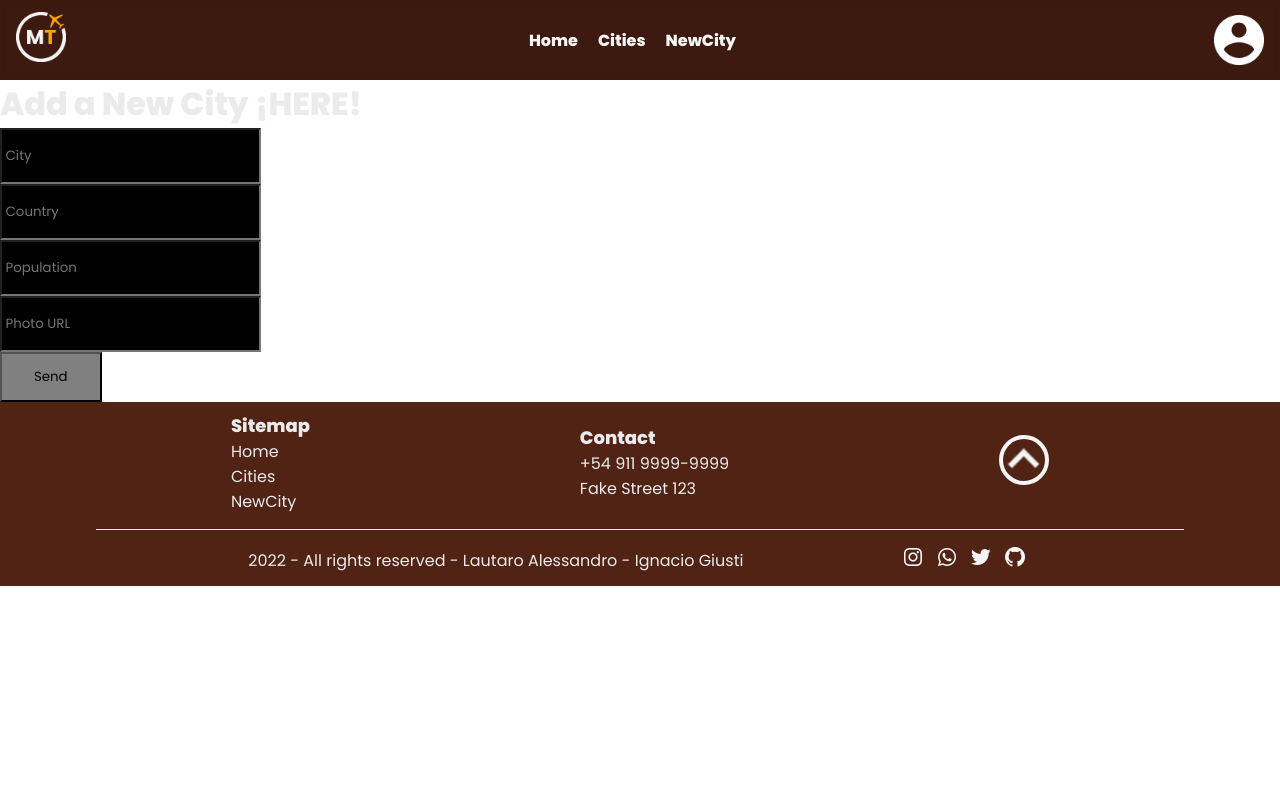
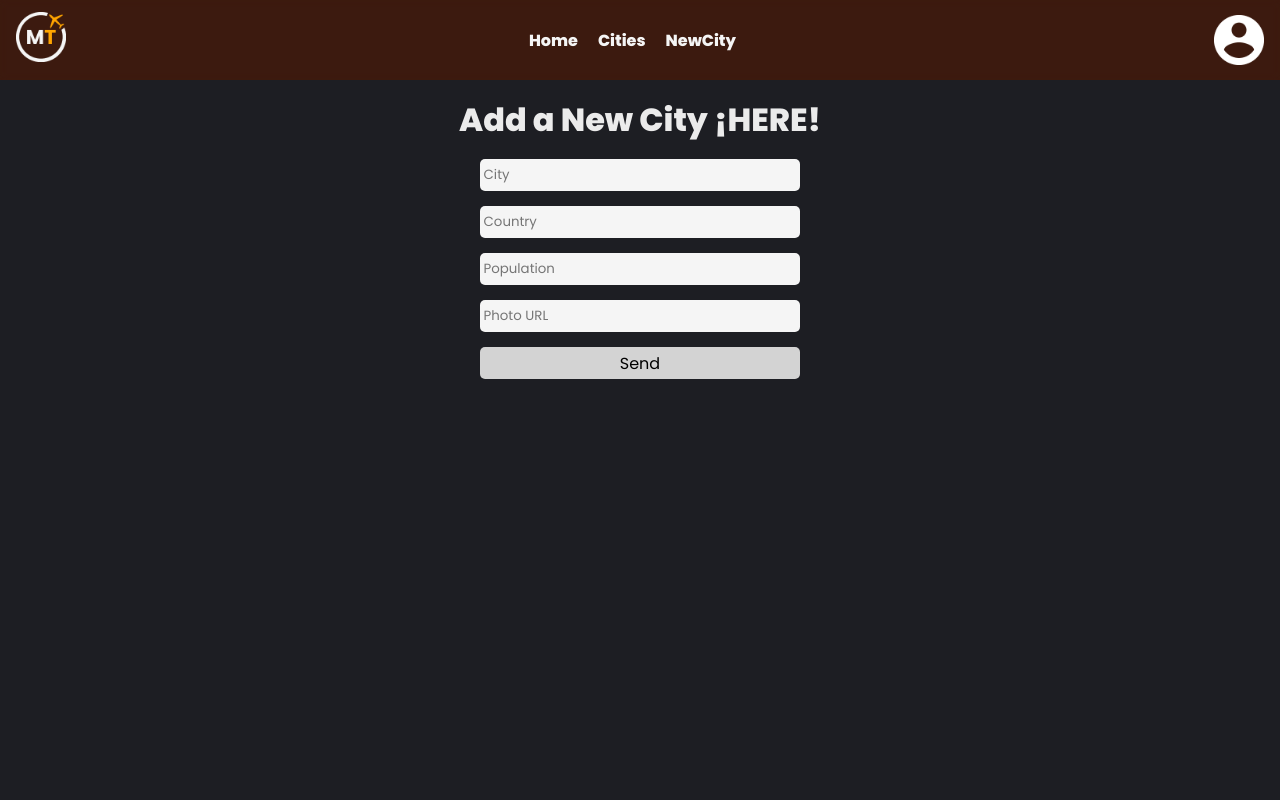
Before and after one commit to ignaciogiusti/mytinerary-alessandro-giusti, a React (Create React App) app: page /newcity in a window 1280 px wide. Shown: the top 800 px of the page. Built offline with nearby package versions, Linux system fonts and the light colour scheme.

Commit message:
changed styles for input tags

```diff
--- a/src/styles/NewCity.css
+++ b/src/styles/NewCity.css
@@ -1,24 +1,45 @@
-.main-NewCity{
+.Main-NewCity {
+    height: 90vh;
     padding: 1rem 0 1rem 0;
-    background-color: black;
+    background: url(/public/img/travel-bg.jpg);
+    height: 90vh;
+    background-repeat: no-repeat;
+    background-attachment: fixed;
+    background-color: grey;
+}
+
+.Form-NewCity {
     display: flex;
     align-items: center;
     flex-direction: column;
-    gap: 3px;
+    gap: 15px;
 }
-.Input-NewCity{
-    padding: 1rem 0 1rem 0;
-    background-color: black;
-    display: flex;
-    align-items: center;
-    flex-direction: column;
-    gap: 3px;
+
+.Input-NewCity {
+    background-color: whitesmoke;
+    border-radius: 5px;
+    height: 2rem;
+    width: 20rem;
+    max-width: 90%;
+    border: none;
+    transition: ease-in-out 0.1s;
 }
-.button-NewCity{
-    background-color: gray;
-    padding: .8rem 2rem;
+.Input-NewCity:hover{
+   background-color: white;
 }
-.button-NewCity:hover{
+
+.button-NewCity {
+    background-color: lightgrey;
+    border-radius: 5px;
+    height: 2rem;
+    width: 20rem;
+    max-width: 90%;
+    font-size: medium;
+    transition: ease-in-out 0.2s;
+    border: none;
+}
+
+.button-NewCity:hover {
     color: whitesmoke;
     background-color: rebeccapurple;
 }
```
